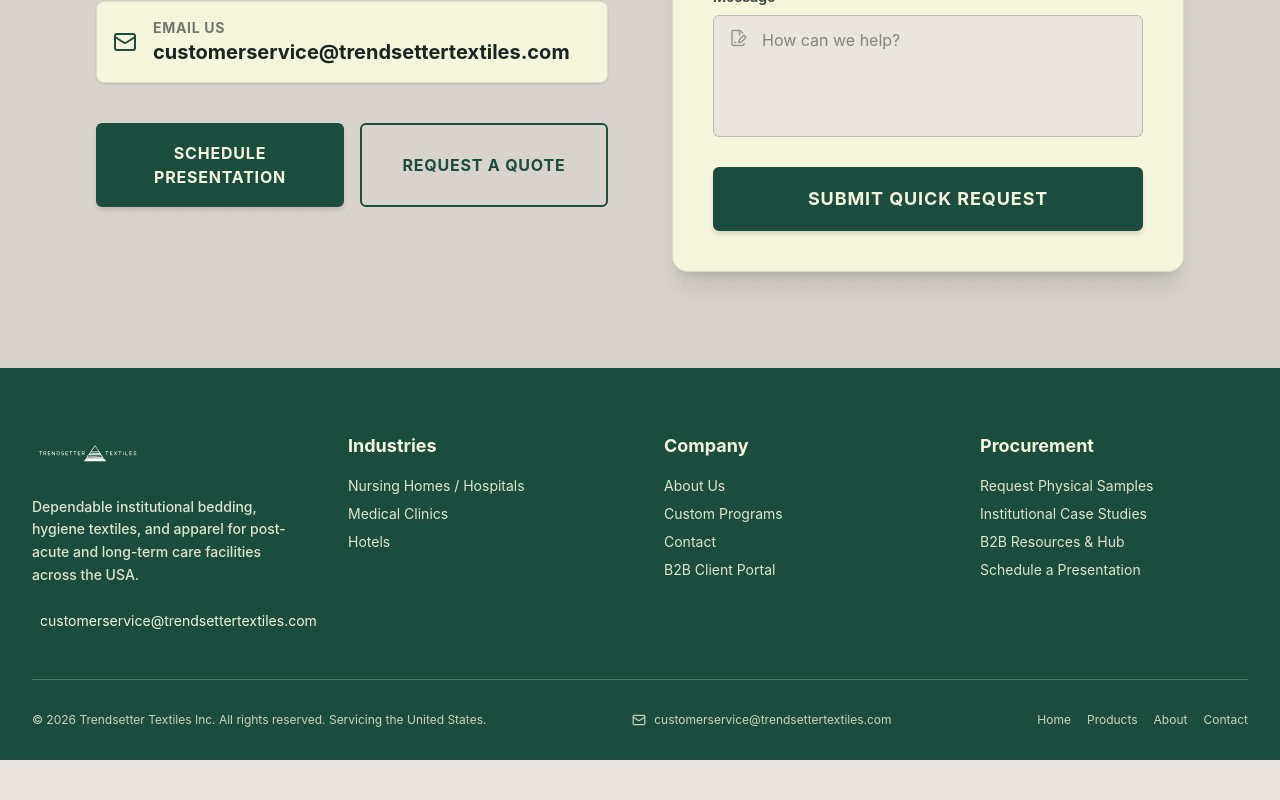
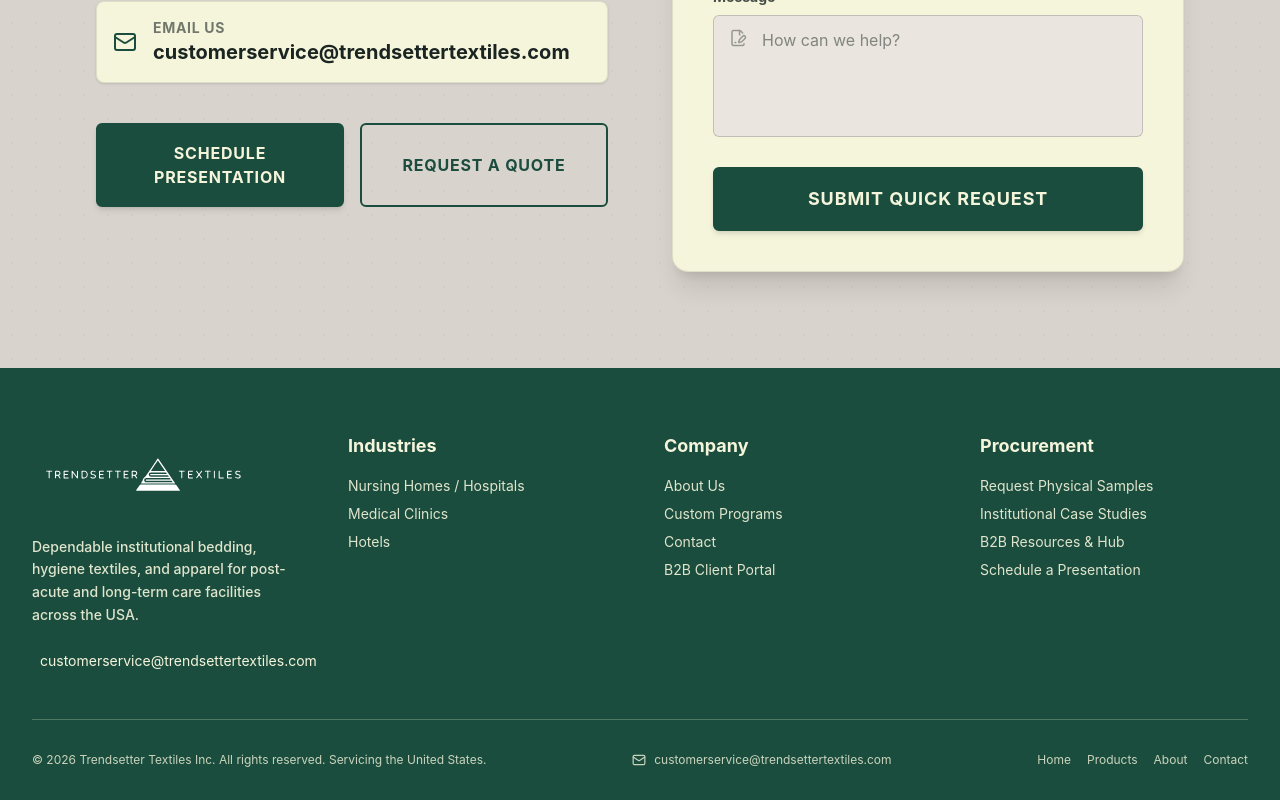
Before and after one commit to numBerNiko/Trendsetter-dev, a React (Vite) app: page /home in a window 1280 px wide. Shown: the part 5873-6673 px from the top of the page. Before the commit the page ends 6633 px from the top, so only its background shows below. Built offline with nearby package versions, Linux system fonts and the light colour scheme.

Commit message:
style: update footer logo to high-res SVG and increase scale

```diff
--- a/src/components/Layout.jsx
+++ b/src/components/Layout.jsx
@@ -106,7 +106,7 @@
               <img
                 src="/Trendsetter-Logo.svg"
                 alt="Trendsetter Textiles Logo"
-                className="h-10 w-auto max-w-[180px] object-contain mb-6 logo-optimize"
+                className="h-16 md:h-20 w-auto max-w-[250px] object-contain mb-6 logo-optimize"
                 style={{ filter: 'grayscale(100%) contrast(500%) invert(100%)', mixBlendMode: 'screen' }}
               />
               <p className="text-sm leading-relaxed mb-6 font-medium opacity-90 text-white">
```
